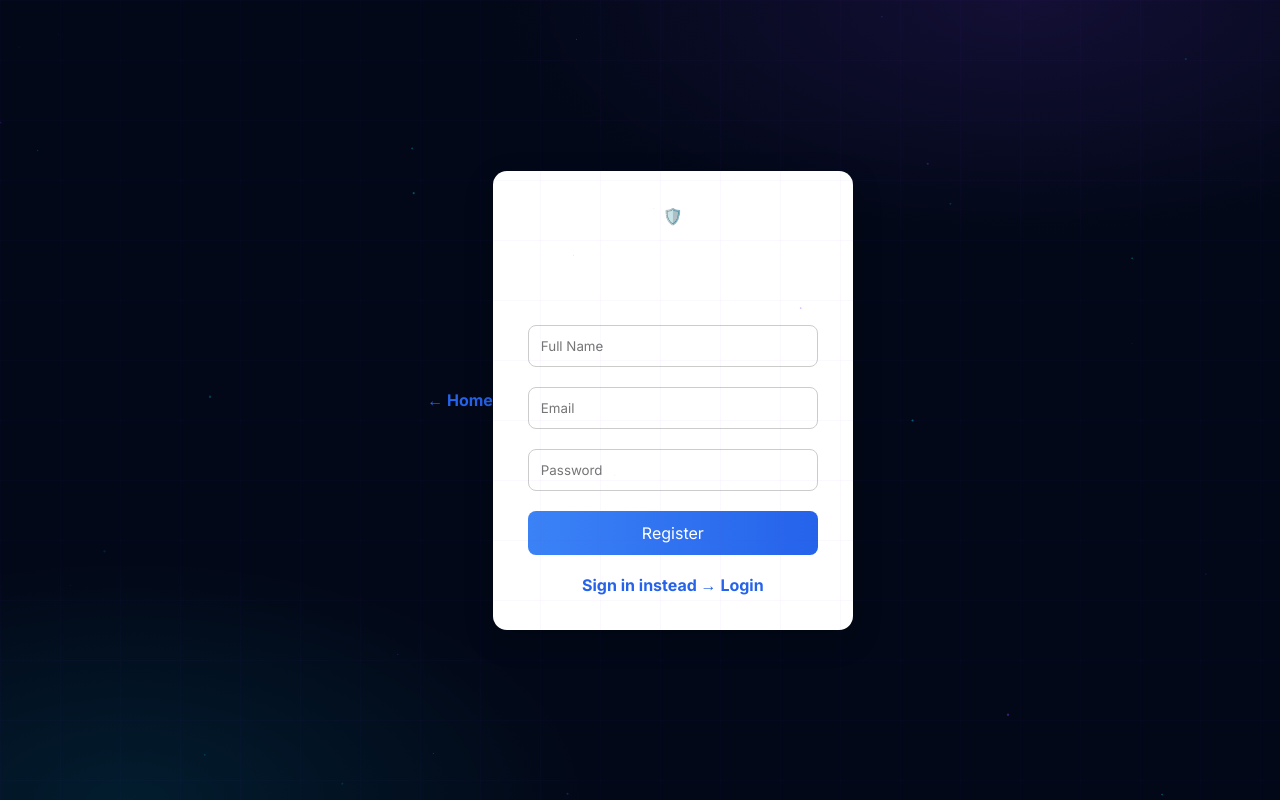
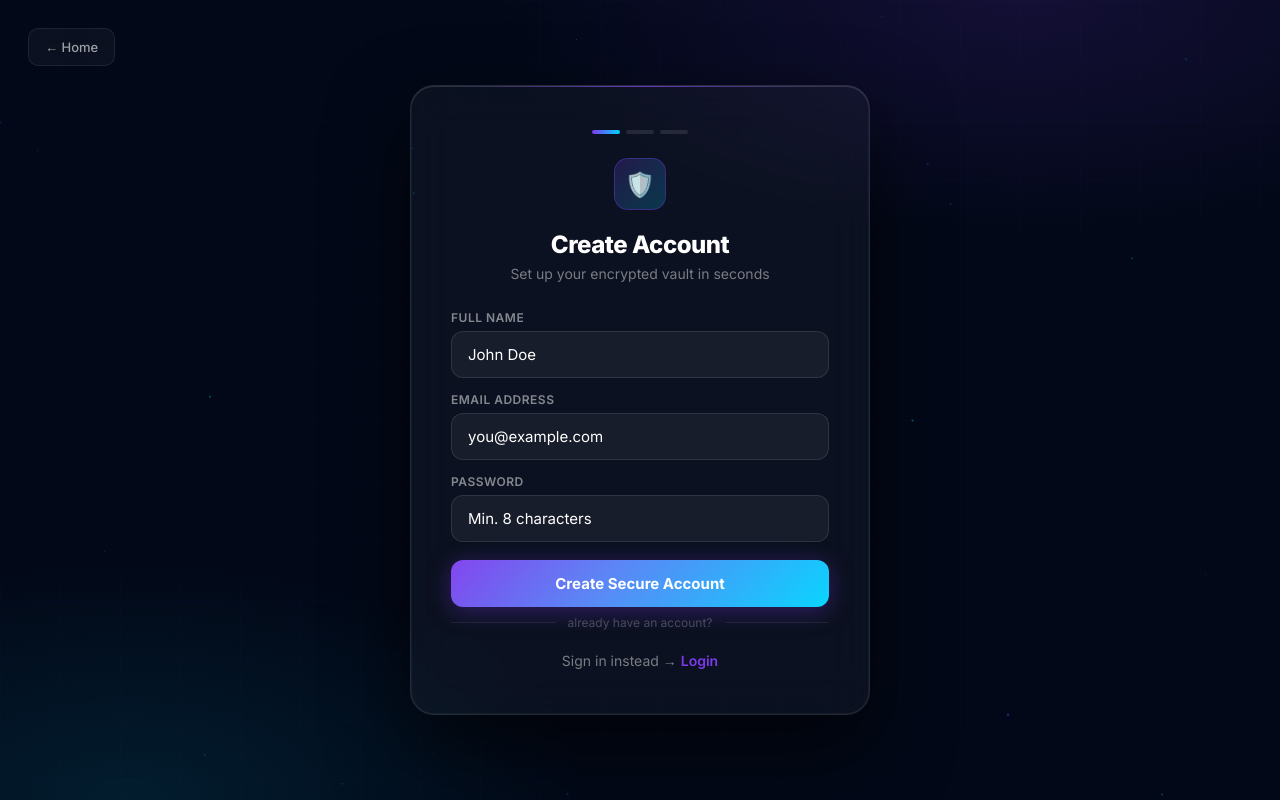
Before and after one commit to viswanath36/blockchain-cloud-storage, a website: page client/register.html in a window 1280 px wide. Drawn offline with Linux system fonts and the light colour scheme.

Commit message:
update dashboard

```diff
--- a/client/register.html
+++ b/client/register.html
@@ -27,51 +27,122 @@ canvas{position:fixed;top:0;left:0;width:100%;height:100%;z-index:0;pointer-even
 }
 
 .card{
-      background:#fff;
-      padding:35px;
-      width:360px;
-      border-radius:14px;
-      text-align:center;
-      box-shadow:0 10px 30px rgba(0,0,0,0.2);
+  position:relative;z-index:10;width:460px;
+  background:rgba(255,255,255,0.04);
+  border:1px solid rgba(255,255,255,0.1);
+  border-radius:24px;padding:44px 40px;
+  backdrop-filter:blur(24px);
+  box-shadow:0 32px 80px rgba(0,0,0,0.6),0 0 0 1px rgba(255,255,255,0.04) inset,0 1px 0 rgba(255,255,255,0.1) inset;
+  animation:cardIn 0.7s cubic-bezier(0.16,1,0.3,1) forwards;
+}
+@keyframes cardIn{from{opacity:0;transform:translateY(40px) scale(0.96);}to{opacity:1;transform:translateY(0) scale(1);}}
+.card::before{content:'';position:absolute;top:0;left:10%;right:10%;height:1px;background:linear-gradient(90deg,transparent,rgba(124,58,237,0.7),transparent);border-radius:100px;}
+
+.logo-mark{
+  width:52px;height:52px;border-radius:14px;
+  background:linear-gradient(135deg,rgba(124,58,237,0.2),rgba(0,212,255,0.2));
+  border:1px solid rgba(124,58,237,0.35);
+  display:flex;align-items:center;justify-content:center;
+  margin:0 auto 20px;font-size:24px;
 }
 
-    h2{ margin-bottom:20px; }
+.card-title{text-align:center;margin-bottom:4px;}
+.card-title h2{font-size:24px;font-weight:800;letter-spacing:-0.5px;}
+.card-title p{font-size:14px;color:rgba(255,255,255,0.45);margin-top:6px;}
 
-    input{
-      width:100%;
-      padding:12px;
+.input-group{margin-top:28px;display:flex;flex-direction:column;gap:14px;}
+
+.field{display:flex;flex-direction:column;gap:6px;}
+.field label{font-size:12px;font-weight:600;color:rgba(255,255,255,0.5);letter-spacing:0.5px;text-transform:uppercase;}
+.field input{
+  padding:13px 16px;
+  background:rgba(255,255,255,0.05);
+  border:1px solid rgba(255,255,255,0.1);
+  border-radius:12px;color:white;font-size:15px;
+  transition:all 0.3s;outline:none;
+  -webkit-text-fill-color:white;
+}
+.field input::placeholder{color:rgba(255,255,255,0.25);}
+.field input:focus{border-color:rgba(124,58,237,0.55);background:rgba(124,58,237,0.06);box-shadow:0 0 0 3px rgba(124,58,237,0.12);}
+
+.btn-submit{
+  width:100%;padding:14px;margin-top:4px;border:none;cursor:pointer;
+  background:linear-gradient(135deg,#7c3aed,#00d4ff);
+  color:white;font-size:15px;font-weight:700;border-radius:12px;
+  box-shadow:0 4px 24px rgba(124,58,237,0.35);
+  transition:all 0.3s;position:relative;overflow:hidden;
+}
+.btn-submit::after{
+  content:'';position:absolute;top:-50%;left:-60%;width:200%;height:200%;
+  background:linear-gradient(90deg,transparent,rgba(255,255,255,0.1),transparent);
+  transform:skewX(-20deg);transition:left 0.5s;
+}
+.btn-submit:hover::after{left:120%;}
+.btn-submit:hover{transform:translateY(-2px);box-shadow:0 8px 32px rgba(124,58,237,0.5);}
+.btn-submit:disabled{opacity:0.5;cursor:not-allowed;transform:none;}
+
+/* MESSAGE */
+#msg{
+  margin-top:14px;padding:12px;border-radius:10px;
+  font-size:13px;font-weight:600;text-align:center;display:none;
+}
+#msg.success{background:rgba(16,185,129,0.12);border:1px solid rgba(16,185,129,0.3);color:#34d399;}
+#msg.error{background:rgba(239,68,68,0.12);border:1px solid rgba(239,68,68,0.3);color:#f87171;}
+#msg.loading{background:rgba(124,58,237,0.1);border:1px solid rgba(124,58,237,0.25);color:#c4b5fd;}
+
+/* QR BOX */
+#qrBox{
+  margin-top:20px;padding:24px;
+  background:rgba(255,255,255,0.03);
+  border:1px solid rgba(255,255,255,0.08);
+  border-radius:16px;text-align:center;
+  display:none;
+}
+#qrBox img{border-radius:12px;border:3px solid rgba(124,58,237,0.3);}
+#qrBox p{font-size:13px;color:rgba(255,255,255,0.55);margin:12px 0 6px;}
+#qrBox b{color:rgba(255,255,255,0.9);}
+
+.manual-key{
   margin:10px 0;
-      border-radius:8px;
-      border:1px solid #ccc;
+  background:rgba(0,0,0,0.3);border:1px solid rgba(255,255,255,0.08);
+  padding:12px;border-radius:10px;
+  font-size:13px;font-family:monospace;
+  word-break:break-all;color:#67e8f9;
+  letter-spacing:1px;
 }
 
-    button{
-      width:100%;
-      padding:12px;
-      border:none;
-      border-radius:8px;
-      background:linear-gradient(to right,#3b82f6,#2563eb);
-      color:white;
-      font-size:16px;
-      cursor:pointer;
-      margin-top:10px;
+.qr-btns{display:flex;gap:10px;margin-top:12px;justify-content:center;flex-wrap:wrap;}
+.qr-btn{
+  padding:10px 20px;border:none;border-radius:10px;cursor:pointer;
+  font-size:13px;font-weight:600;transition:all 0.2s;
 }
+.btn-copy{background:rgba(16,185,129,0.15);border:1px solid rgba(16,185,129,0.3);color:#34d399;}
+.btn-copy:hover{background:rgba(16,185,129,0.25);}
+.btn-continue{background:linear-gradient(135deg,#7c3aed,#00d4ff);color:white;}
+.btn-continue:hover{transform:translateY(-1px);}
 
-    button:disabled{
-      opacity:0.6;
-      cursor:not-allowed;
+.divider{display:flex;align-items:center;gap:12px;margin:8px 0;}
+.divider::before,.divider::after{content:'';flex:1;height:1px;background:rgba(255,255,255,0.08);}
+.divider span{font-size:12px;color:rgba(255,255,255,0.25);}
+
+.card-footer{margin-top:20px;text-align:center;}
+.card-footer a{font-size:14px;color:rgba(255,255,255,0.45);text-decoration:none;transition:color 0.2s;}
+.card-footer a span{color:#7c3aed;font-weight:600;}
+.card-footer a:hover{color:rgba(255,255,255,0.8);}
+
+.back-link{
+  position:fixed;top:28px;left:28px;z-index:100;
+  padding:10px 16px;border-radius:10px;
+  background:rgba(255,255,255,0.04);border:1px solid rgba(255,255,255,0.08);
+  color:rgba(255,255,255,0.6);font-size:13px;font-weight:500;
+  text-decoration:none;backdrop-filter:blur(10px);transition:all 0.2s;
 }
+.back-link:hover{background:rgba(255,255,255,0.08);color:white;}
 
-    .msg{ margin-top:12px; font-weight:bold; }
-    .success{ color:green; }
-    .error{ color:red; }
-
-    img{
-      margin-top:15px;
-      border-radius:8px;
-    }
-
-    a{ text-decoration:none; color:#2563eb; font-weight:bold; }
+/* steps indicator */
+.steps{display:flex;gap:6px;justify-content:center;margin-bottom:24px;}
+.step{width:28px;height:4px;border-radius:100px;background:rgba(255,255,255,0.1);transition:all 0.4s;}
+.step.active{background:linear-gradient(90deg,#7c3aed,#00d4ff);}
 </style>
 </head>
 <body>
@@ -94,13 +165,21 @@ canvas{position:fixed;top:0;left:0;width:100%;height:100%;z-index:0;pointer-even
   </div>
 
   <form id="registerForm">
-    <!-- ✅ ADDED NAME FIELD -->
-    <input type="text" id="name" placeholder="Full Name" required>
-
-    <input type="email" id="email" placeholder="Email" required>
-    <input type="password" id="password" placeholder="Password" required>
-
-    <button id="registerBtn">Register</button>
+    <div class="input-group">
+      <div class="field">
+        <label>Full Name</label>
+        <input type="text" id="name" placeholder="John Doe" required>
+      </div>
+      <div class="field">
+        <label>Email Address</label>
+        <input type="email" id="email" placeholder="you@example.com" required>
+      </div>
+      <div class="field">
+        <label>Password</label>
+        <input type="password" id="password" placeholder="Min. 8 characters" required>
+      </div>
+      <button class="btn-submit" id="registerBtn" type="submit">Create Secure Account</button>
+    </div>
   </form>
 
   <p id="msg"></p>
@@ -140,42 +219,38 @@ document.getElementById("registerForm").onsubmit = async (e)=>{
   msgEl.className="loading";msgEl.style.display='block';
   msgEl.innerText="Setting up your vault...";
 
-  const res = await fetch("/api/auth/register",{
-    method:"POST",
-    headers:{"Content-Type":"application/json"},
-    body: JSON.stringify({
-      name,
-      email,
-      password
-    })
+  try{
+    const res=await fetch("/api/auth/register",{
+      method:"POST",headers:{"Content-Type":"application/json"},
+      body:JSON.stringify({name,email,password})
     });
-
-  const data = await res.json();
-
-  btn.disabled = false;
-  btn.innerText = "Register";
+    const data=await res.json();
+    btn.disabled=false;btn.innerText="Create Secure Account";
 
     if(res.ok){
-    msg.innerText = "✅ Registered successfully";
-    msg.className = "msg success";
+      msgEl.className="success";msgEl.innerText="✓ Account created successfully!";
+      document.getElementById("s2").classList.add("active");
+      document.getElementById("s3").classList.add("active");
 
-    // ✅ show QR code
-    qrBox.innerHTML = `
-      <img src="${data.qrCode}" width="200">
-      <p>Scan using Google Authenticator</p>
-      <button onclick="goLogin()">Continue to Login</button>
+      qrBox.style.display='block';
+      qrBox.innerHTML=`
+        <img src="${data.qrCode}" width="180">
+        <p><b>Scan with Google Authenticator</b></p>
+        <p style="font-size:12px;color:rgba(255,255,255,0.35);">Or enter the key manually:</p>
+        <div class="manual-key" id="manualKey">${data.manualKey}</div>
+        <div class="qr-btns">
+          <button class="qr-btn btn-copy" onclick="copyKey()">📋 Copy Key</button>
+          <button class="qr-btn btn-continue" onclick="goLogin()">Continue to Login →</button>
+        </div>
       `;
     }else{
-    msg.innerText = data.message || "Registration failed";
-    msg.className = "msg error";
+      msgEl.className="error";msgEl.innerText=data.message||"Registration failed";
+    }
+  }catch(err){
+    btn.disabled=false;btn.innerText="Create Secure Account";
+    msgEl.className="error";msgEl.innerText="Server error. Please try again.";
   }
 };
-
-function copyKey(){
-  const text = document.getElementById("manualKey").innerText;
-  navigator.clipboard.writeText(text);
-  alert("Secret key copied!");
-}
 
 function copyKey(){
   navigator.clipboard.writeText(document.getElementById("manualKey").innerText);
```
Lines whose indentation alone changed are shown as unchanged.
